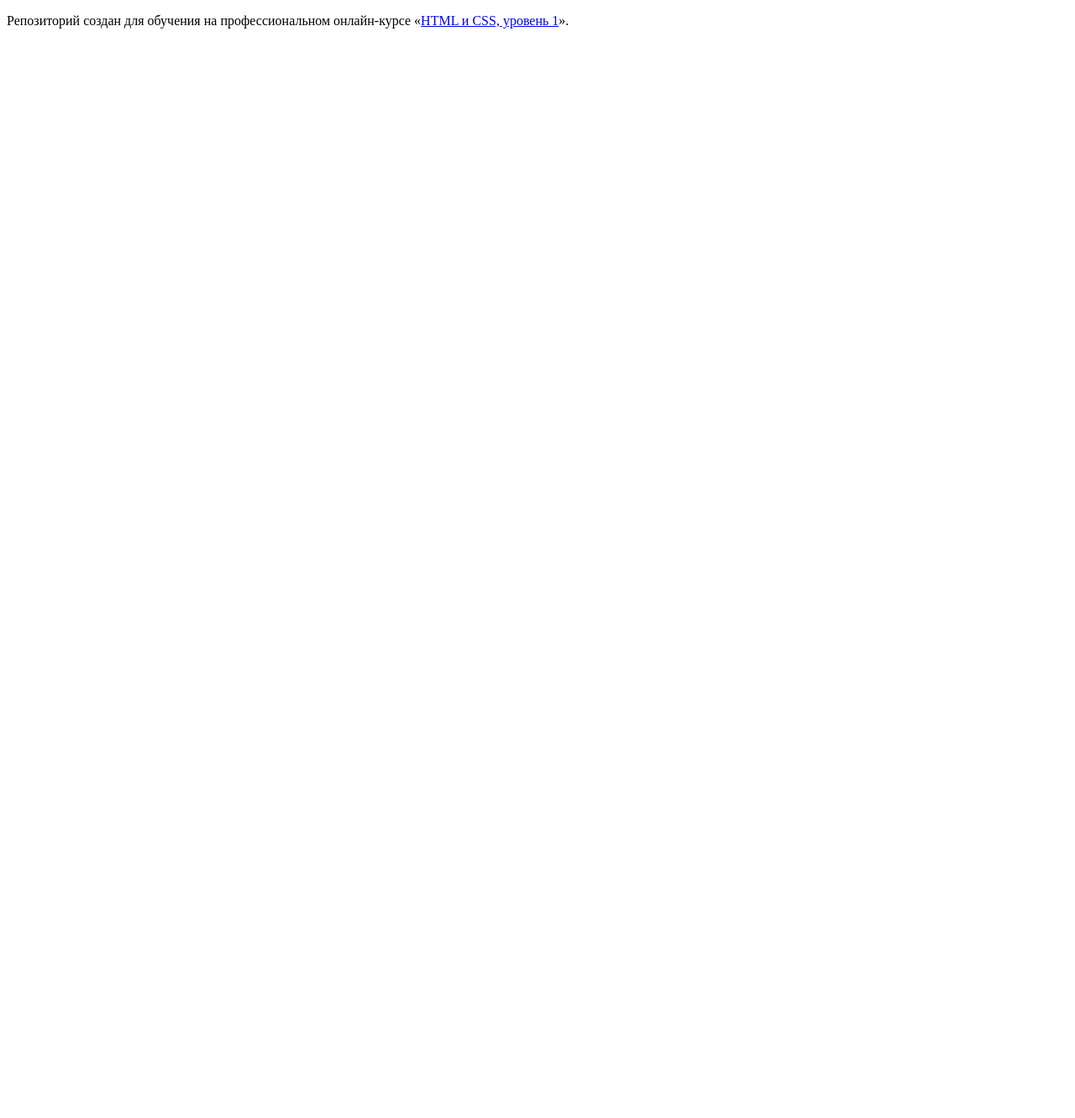
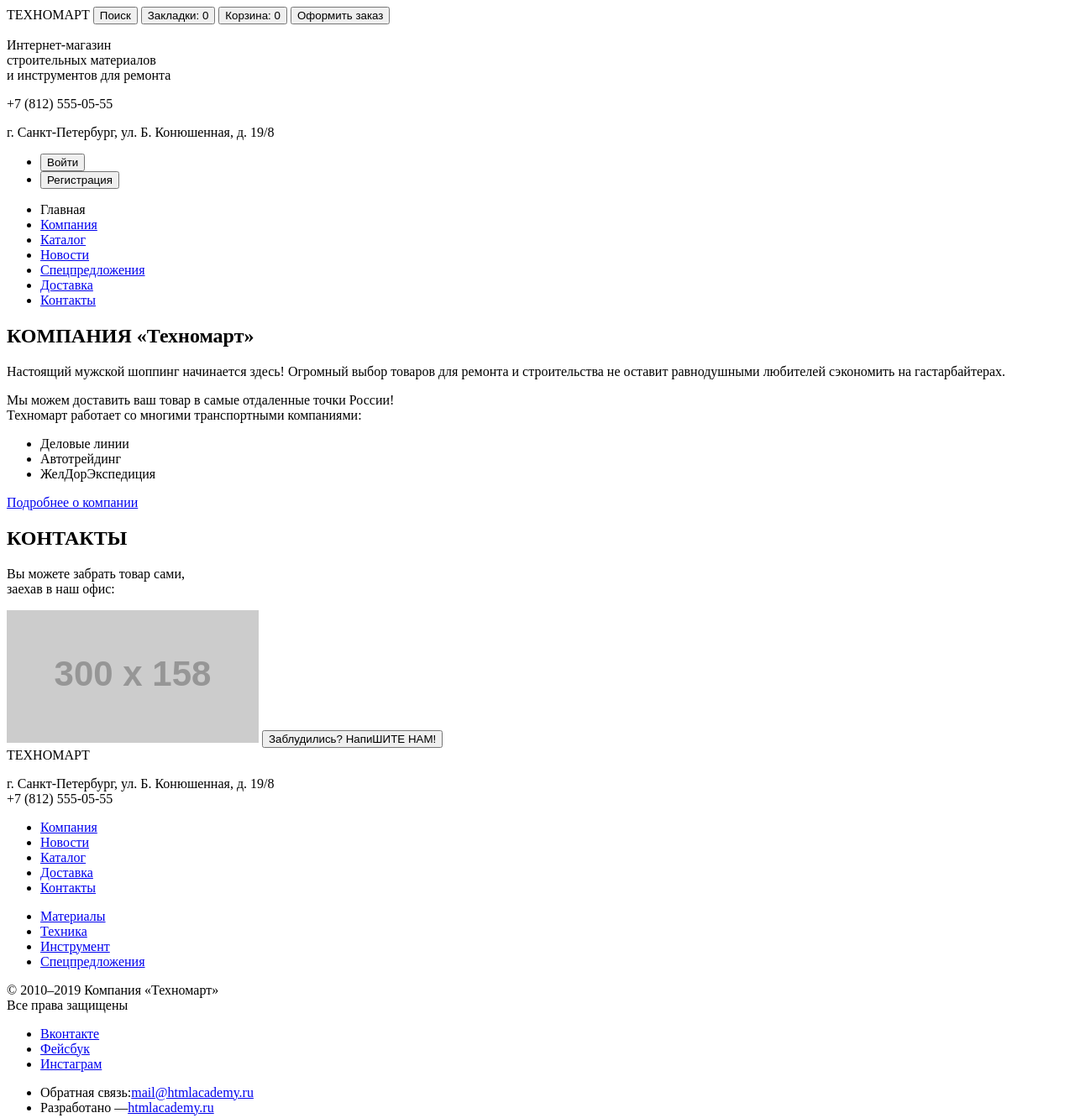
Before and after one commit to Vlad-Winner/1410217-technomart-28, a plain HTML site: page index.html in a window 1280 px wide. Shown: the whole page at 84% size. Before the commit the page ends 800 px from the top, so only its background shows below. Drawn offline with Linux system fonts and the light colour scheme; placeholder pictures from the web are drawn by us.

Commit message:
Начальная верстка Index, catalog, blank

```diff
--- a/index.html
+++ b/index.html
@@ -1,12 +1,105 @@
 <!DOCTYPE html>
 <html lang="ru">
-  <head>
-    <meta charset="utf-8">
-    <title>HTML Academy: Техномарт</title>
-  </head>
-  <body>
 
-    <p>Репозиторий создан для обучения на профессиональном онлайн‑курсе «<a href="https://htmlacademy.ru/intensive/htmlcss">HTML и CSS, уровень 1</a>».</p>
+<head>
+  <meta charset="utf-8">
+  <title>HTML Academy: Техномарт</title>
+</head>
 
-  </body>
+<body>
+  <header>
+    <div class="color-293449">
+      <div class="container">
+        <a>ТЕХНОМАРТ</a>
+        <button type="submit">Поиск</button>
+        <button type="button">Закладки: <span>0</span></button>
+        <button type="button">Корзина: <span>0</span></button>
+        <button type="button">Оформить заказ</button>
+      </div>
+    </div>
+    <div class="container">
+      <p>Интернет-магазин<br>строительных материалов<br>и инструментов для ремонта</p>
+      <div>
+        <p>+7 (812) 555-05-55</p>
+        <p>г. Санкт-Петербург, ул. Б. Конюшенная, д. 19/8</p>
+        <ul>
+          <li><button>Войти</button></li>
+          <li><button>Регистрация</button></li>
+        </ul>
+      </div>
+      <nav>
+        <ul>
+          <li><a>Главная</a></li>
+          <li><a href="blank.html">Компания</a></li>
+          <li><a href="catalog.html">Каталог</a></li>
+          <li><a href="blank.html">Новости</a></li>
+          <li><a href="blank.html">Спецпредложения</a></li>
+          <li><a href="blank.html">Доставка</a></li>
+          <li><a href="blank.html">Контакты</a></li>
+        </ul>
+      </nav>
+    </div>
+  </header>
+  <footer>
+    <div class="container">
+      <section>
+        <h2>КОМПАНИЯ «Техномарт»</h2>
+        <p>Настоящий мужской шоппинг начинается здесь! Огромный выбор товаров для ремонта и строительства не оставит
+          равнодушными любителей сэкономить на гастарбайтерах.</p>
+        <p>Мы можем доставить ваш товар в самые отдаленные точки России!<br>Техномарт работает со многими транспортными
+          компаниями:</p>
+        <ul>
+          <li>Деловые линии</li>
+          <li>Автотрейдинг</li>
+          <li>ЖелДорЭкспедиция</li>
+        </ul>
+        <a href="blank.html">Подробнее о компании</a>
+      </section>
+      <section>
+        <h2>КОНТАКТЫ</h2>
+        <p>Вы можете забрать товар сами,<br>заехав в наш офис:</p>
+        <img src="https://via.placeholder.com/300x158" alt="Карта">
+        <button type="submit">Заблудились? НапиШИТЕ НАМ!</button>
+      </section>
+    </div>
+    <div class="color-32425C">
+      <div class="container">
+        <div>
+          <a>ТЕХНОМАРТ</a>
+          <p>г. Санкт-Петербург, ул. Б. Конюшенная, д. 19/8<br>+7 (812) 555-05-55</p>
+        </div>
+        <div>
+          <ul>
+            <li><a href="blank.html">Компания</a></li>
+            <li><a href="blank.html">Новости</a></li>
+            <li><a href="catalog.html">Каталог</a></li>
+            <li><a href="blank.html">Доставка</a></li>
+            <li><a href="blank.html">Контакты</a></li>
+          </ul>
+          <ul>
+            <li><a href="blank.html">Материалы</a></li>
+            <li><a href="blank.html">Техника</a></li>
+            <li><a href="blank.html">Инструмент</a></li>
+            <li><a href="blank.html">Спецпредложения</a></li>
+          </ul>
+        </div>
+      </div>
+    </div>
+    <div class="color-293449">
+      <div class="container">
+        <p>© 2010–2019 Компания «Техномарт»<br>Все права защищены</p>
+        <ul>
+          <li><a href="blank.html">Вконтакте</a></li>
+          <li><a href="blank.html">Фейсбук</a></li>
+          <li><a href="blank.html">Инстаграм</a></li>
+        </ul>
+        <ul>
+          <li><label>Обратная связь:</label><a href="mail:mail@htmlacademy.ru">mail@htmlacademy.ru</a></li>
+          <li><label>Разработано —</label><a href="https://htmlacademy.ru/intensive/htmlcss">htmlacademy.ru</a></li>
+        </ul>
+      </div>
+    </div>
+  </footer>
+</body>
+
 </html>
```
Also changed, not shown: blank.html (added, +89 -0 lines), catalog.html (added, +185 -0 lines).
